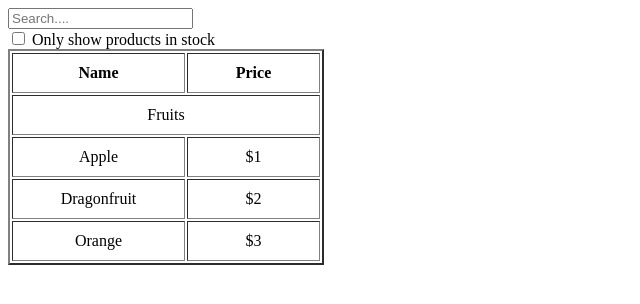
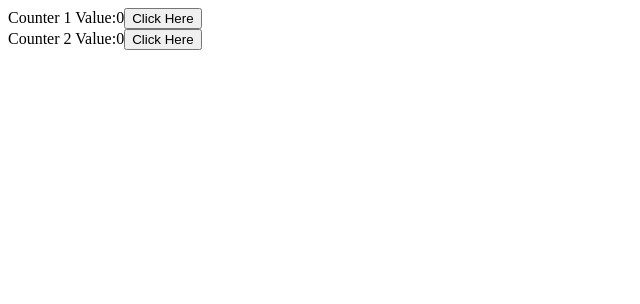
Before and after one commit to iampooran/reactpractice, a React (Create React App) app: page /page3/1 in a window 1280 px wide. Shown: the top 304 px of the page, without its empty margins (0-640 px from the left). Built offline with nearby package versions, Linux system fonts and the light colour scheme.

Commit message:
useMemo Added

```diff
--- a/src/App.js
+++ b/src/App.js
@@ -1,4 +1,5 @@
-import Main from "./components/Table/Main";
+import Main from "./components/ReactHooks/Main";
+
 
 
 function App() {
--- a/src/components/ReactHooks/Main.js
+++ b/src/components/ReactHooks/Main.js
@@ -1,16 +1,16 @@
 import React from 'react'
-import Demo from './Demo'
 import UseContextExample from './UseContextExample/UseContextExample'
 import UseEffectExample from './UseEffectExample'
 import UseReducerExample from './UseReducerExample'
 import UseRefExample from './UseRefExample'
 import UseRefExample2 from './UseRefExample2'
 import UseStateExample from './UseStateExample'
+import UseMemoExample from './UseMemoExample'
 
 const Main = () => {
   return (
 
-    <UseRefExample2/>
+    <UseMemoExample/>
   )
 }
 
--- /dev/null
+++ b/src/components/ReactHooks/UseMemoExample.js
@@ -0,0 +1,42 @@
+import React, { useMemo, useState } from 'react'
+
+
+
+const UseMemoExample = () => {
+
+    const [count, setCount] = useState(0)
+    const [count2, setCount2] = useState(0)
+
+    const customFunction = useMemo(()=>myFunction(count),[count])
+
+    const handleClick = () =>{
+        setCount(count+1)
+    }
+
+    const handleClick2 = () =>{
+        setCount2(count2+1)
+    }
+
+  return (
+    <div>
+        <div>
+        Counter 1 Value:
+        {count}
+        <button onClick={handleClick}>Click Here</button>
+        {customFunction}
+        </div>
+        <div>
+        Counter 2 Value:
+        {count2}
+        <button onClick={handleClick2}>Click Here</button>
+        {customFunction}
+        </div>
+    </div>
+  )
+}
+
+export default UseMemoExample
+
+function myFunction(value){
+    console.log("Count Value: ", value)
+}
```
Also changed, not shown: src/components/ReactHooks/Demo.js (deleted, +0 -18 lines).
